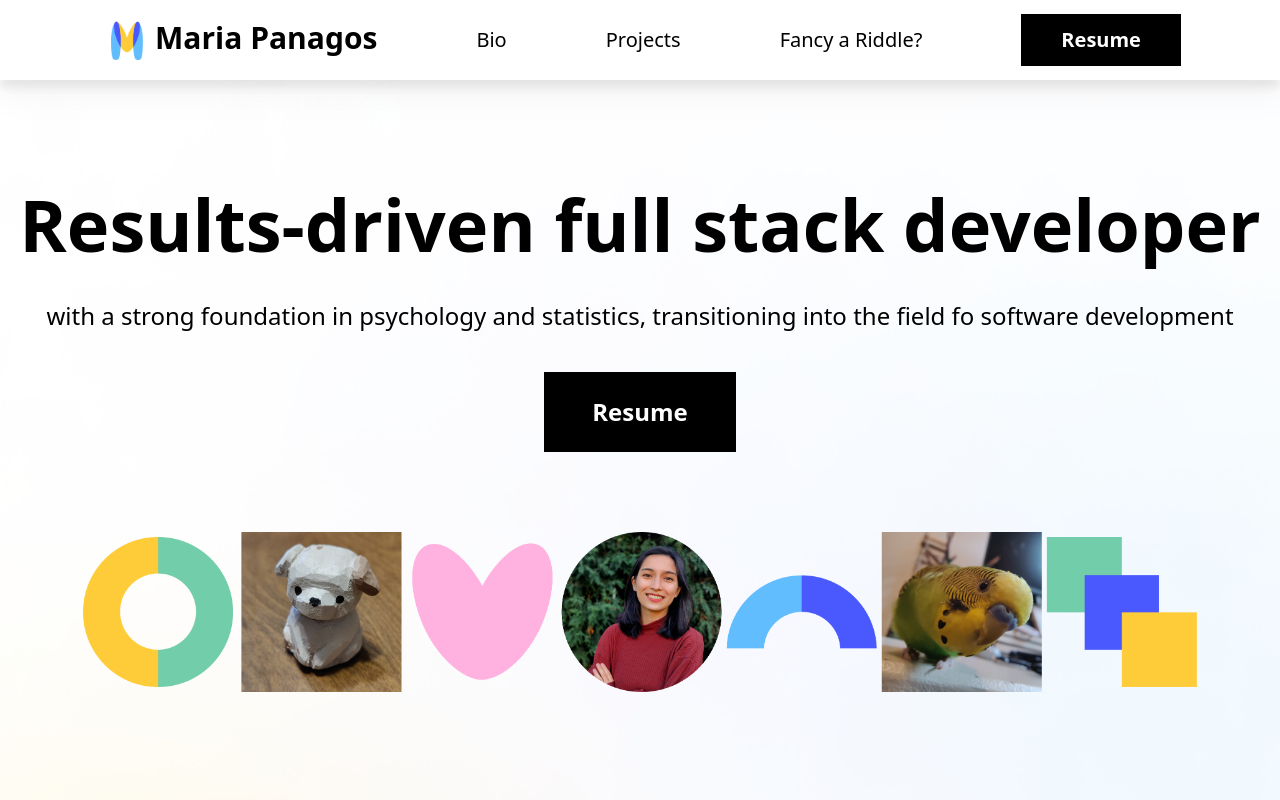
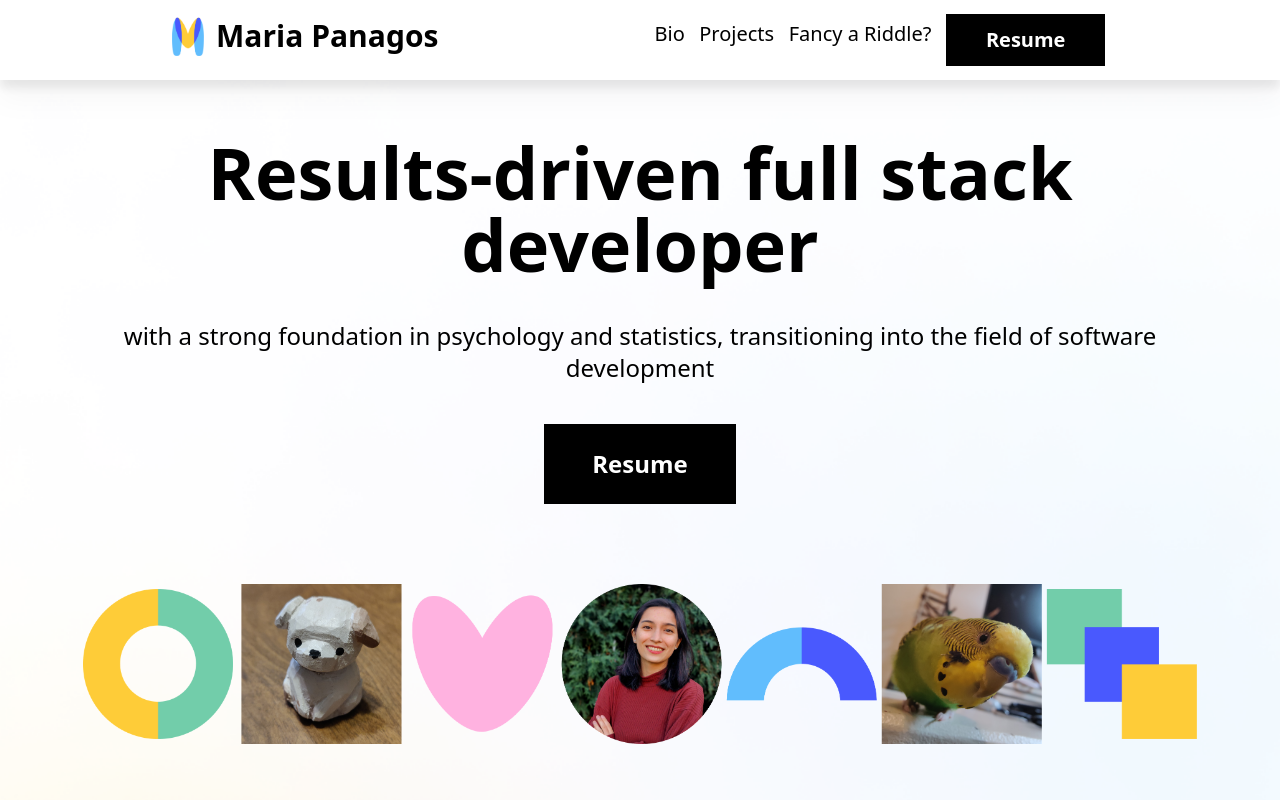
Before and after one commit to mariapan0330/Co.Lab-Mini-Portfolio, a React (Create React App) app: page / in a window 1280 px wide. Shown: the top 800 px of the page. Built offline with nearby package versions, Linux system fonts and the light colour scheme.

Commit message:
responsive nav bar

```diff
--- a/src/components/Landing.tsx
+++ b/src/components/Landing.tsx
@@ -2,13 +2,13 @@ import React from "react";
 
 export const Landing: React.FC = () => {
   return (
-    <div className="h-screen mx-auto flex flex-col justify-center items-center px-8 lg:px-0" id="landing">
-      <div className="text-3xl font-bold lg:text-7xl">Results-driven full stack developer</div>
-      <div className="text-lg lg:text-2xl py-10">with a strong foundation in psychology and statistics, transitioning into the field fo software development</div>
-      <div className="text-xl lg:text-2xl font-bold text-white">
+    <div className="h-screen mx-auto flex flex-col justify-center items-center px-10 md:px-20" id="landing">
+      <div className="text-5xl font-bold md:text-7xl">Results-driven full stack developer</div>
+      <div className="text-lg md:text-2xl py-10">with a strong foundation in psychology and statistics, transitioning into the field of software development</div>
+      <div className="text-xl md:text-2xl font-bold text-white">
         <a target="_blank" rel='noreferrer' href={require("../assets/Maria Panagos Resume for CoLab.pdf")} className="w-30 h-16 lg:w-48 lg:h-20 bg-black px-10 py-3 flex items-center justify-center">Resume</a>
       </div>
-      <img src={require('../assets/landing_images.png')} alt="My hobbies and me" className="hidden md:flex lg:h-1/5 lg:w-auto my-20" />
+      <img src={require('../assets/landing_images.png')} alt="My hobbies and me" className="hidden md:flex md:w-fit lg:h-1/5 my-20" />
     </div>
   );
 };
--- a/src/components/NavBar.tsx
+++ b/src/components/NavBar.tsx
@@ -1,11 +1,28 @@
-import React from "react";
+import React, { useState } from "react";
 import { HashLink } from "react-router-hash-link";
 
+type LinksInfo = {
+  name: string;
+  link: string;
+};
+
 export const NavBar: React.FC = () => {
+  let links: LinksInfo[] = [
+    { name: "Bio", link: "#bio" },
+    { name: "Projects", link: "#projects" },
+    { name: "Fancy a Riddle?", link: "#riddle" },
+  ];
+
+  let [open, setOpen] = useState(false);
+
   return (
-    <div className="h-20 bg-white drop-shadow-xl sticky top-0 flex justify-evenly items-center">
+    <div className="h-20 bg-white drop-shadow-xl sticky top-0 z-auto px-0 md:px-3 lg:px-40">
+      <div className="flex">
         {/* ITEM 1 & 2: LOGO & TITLE */}
-      <HashLink to="#top" className="text-3xl font-bold flex">
+        <HashLink
+          to="#top"
+          className="text-3xl font-bold flex items-center w-full py-4 md:pb-2 md:pt-0"
+        >
           <img
             src={require("../assets/m icon.png")}
             className="h-10 px-3"
@@ -14,24 +31,46 @@ export const NavBar: React.FC = () => {
           <div>Maria Panagos</div>
         </HashLink>
 
-      {/* ITEM 3: BIO HASHLINK */}
-      <HashLink to="#bio" className="text-xl">
-        <div>Bio</div>
+        {/* SMALL SCREENS: menu button */}
+        <div
+          onClick={() => setOpen((prev) => !prev)}
+          className="text-3xl absolute right-8 top-5 md:hidden"
+        >
+          <img src={require("../assets/Menu Btn.png")} className="w-8" alt="" />
+        </div>
+
+        {/* ITEMS 3,4,5: Bio, Projects, Riddle */}
+        <ul
+          className={`z-[-1] w-full absolute md:static md:flex md:items-center md:justify-evenly transition-all duration-200 ease-in ${
+            open ? "top-20" : "top-[-295px]"
+          }`}
+        >
+          {links.map((link, i) => (
+            <li
+              key={`navlink-${i}`}
+              className="text-xl h-20 pt-5 bg-gray-800 text-white md:text-black md:bg-white"
+            >
+              <HashLink
+                to={link.link}
+                className="lg:hover:text-gray-400 cursor-pointer duration-200"
+              >
+                {link.name}
               </HashLink>
-
-      {/* ITEM 3: PROJECTS HASHLINK */}
-      <HashLink to="#projects" className="text-xl">
-        <div>Projects</div>
-      </HashLink>
-
-      {/* ITEM 3: RIDDLE HASHLINK */}
-      <HashLink to="#riddle" className="text-xl">
-        <div>Fancy a Riddle?</div>
-      </HashLink>
+            </li>
+          ))}
 
           {/* ITEM 3: RESUME IN NEW TAB */}
           <div className="text-xl text-white">
-        <a target='_blank' rel='noreferrer' href={require("../assets/Maria Panagos Resume for CoLab.pdf")} className="bg-black px-10 py-3 flex items-center jutify-center font-bold">Resume</a>
+            <a
+              target="_blank"
+              rel="noreferrer"
+              href={require("../assets/Maria Panagos Resume for CoLab.pdf")}
+              className="bg-black px-10 py-3 flex items-center justify-center font-bold"
+            >
+              Resume
+            </a>
+          </div>
+        </ul>
       </div>
     </div>
   );
```
Also changed, not shown: src/assets/Menu Btn.png (added). Lines whose indentation alone changed are shown as unchanged.
